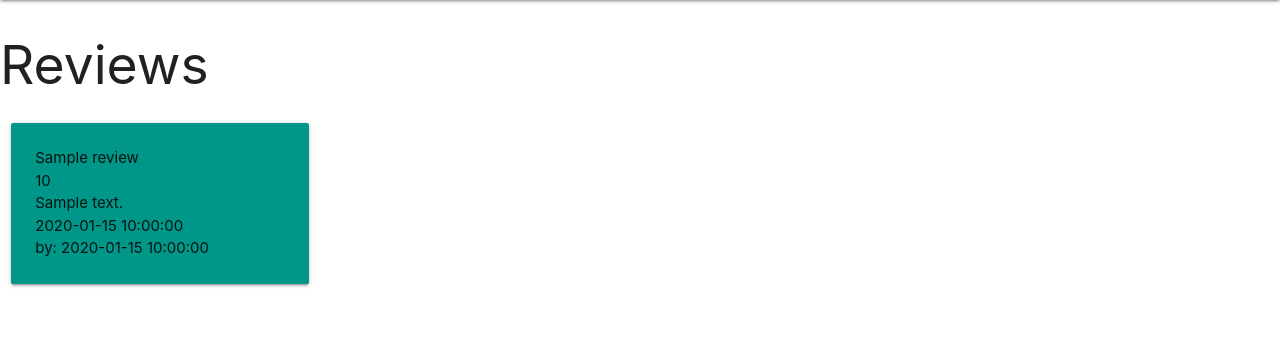
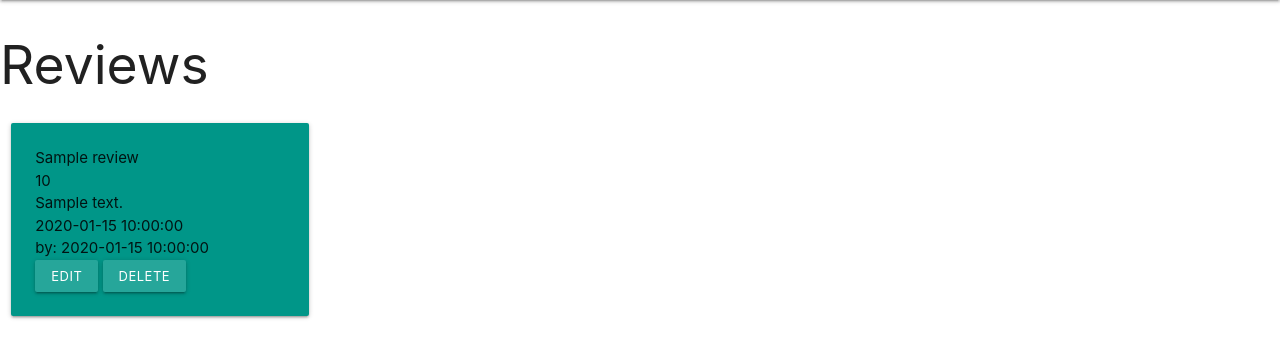
Before and after one commit to emilija-smitaite/review-a-restaurant, a Flask app: page / in a window 1280 px wide. Shown: the part 64-422 px from the top of the page. Run offline with Flask 2, Linux system fonts and the light colour scheme; a database or web service that is not in the repository returns one stand-in record (values such as "Sample title"); some libraries are stand-ins or nearby versions.

Commit message:
Add Edit review and Delete review buttons

```diff
--- a/templates/all_reviews.html
+++ b/templates/all_reviews.html
@@ -15,6 +15,8 @@
                 {{ review.review_text }}<br>
                 {{ review.date }}<br>
                 by: {{ review.posted_by }}<br>
+                <a class="waves-effect waves-light btn-small">Edit</a>
+                <a class="waves-effect waves-light btn-small">Delete</a>
               </div>
 
           </div>
```
